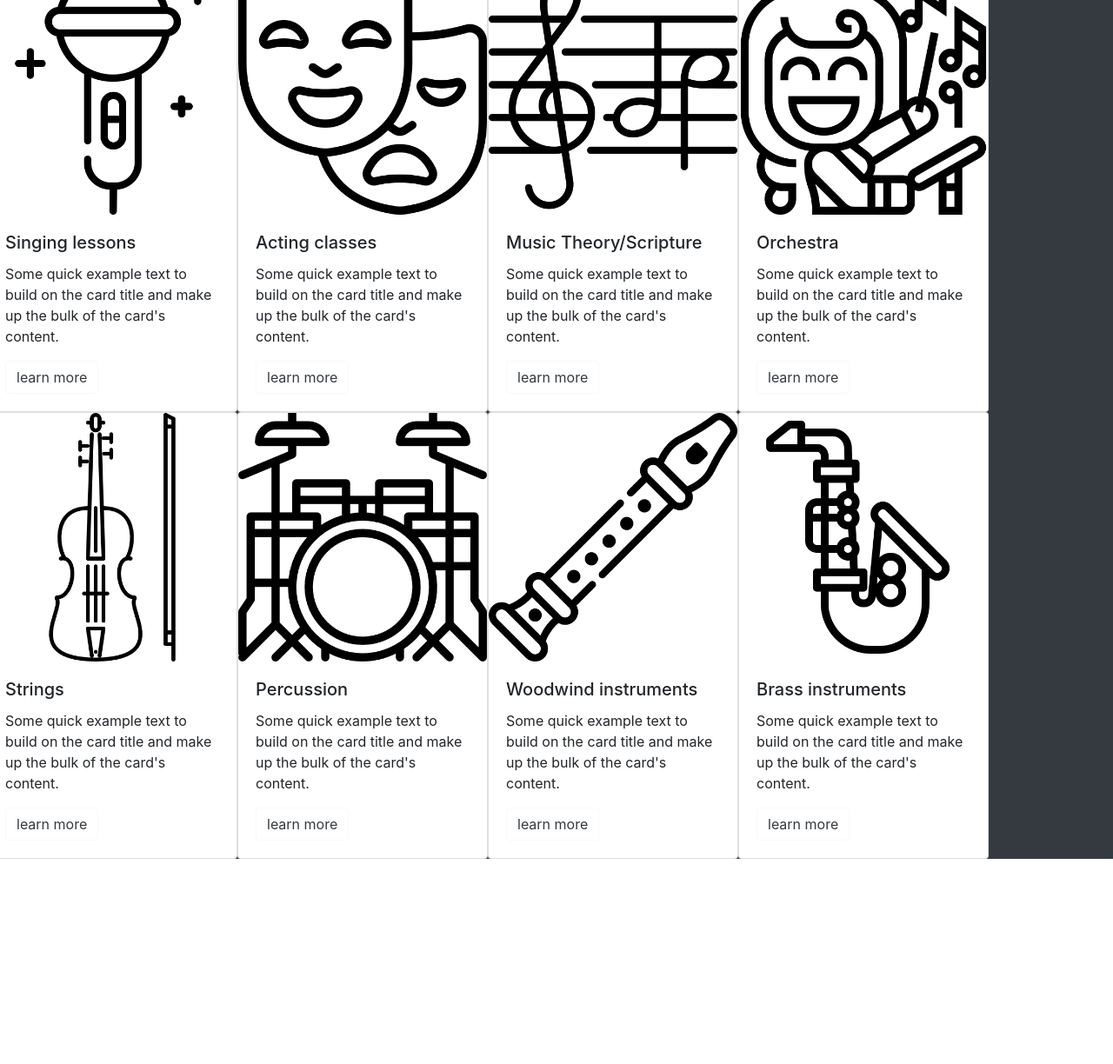
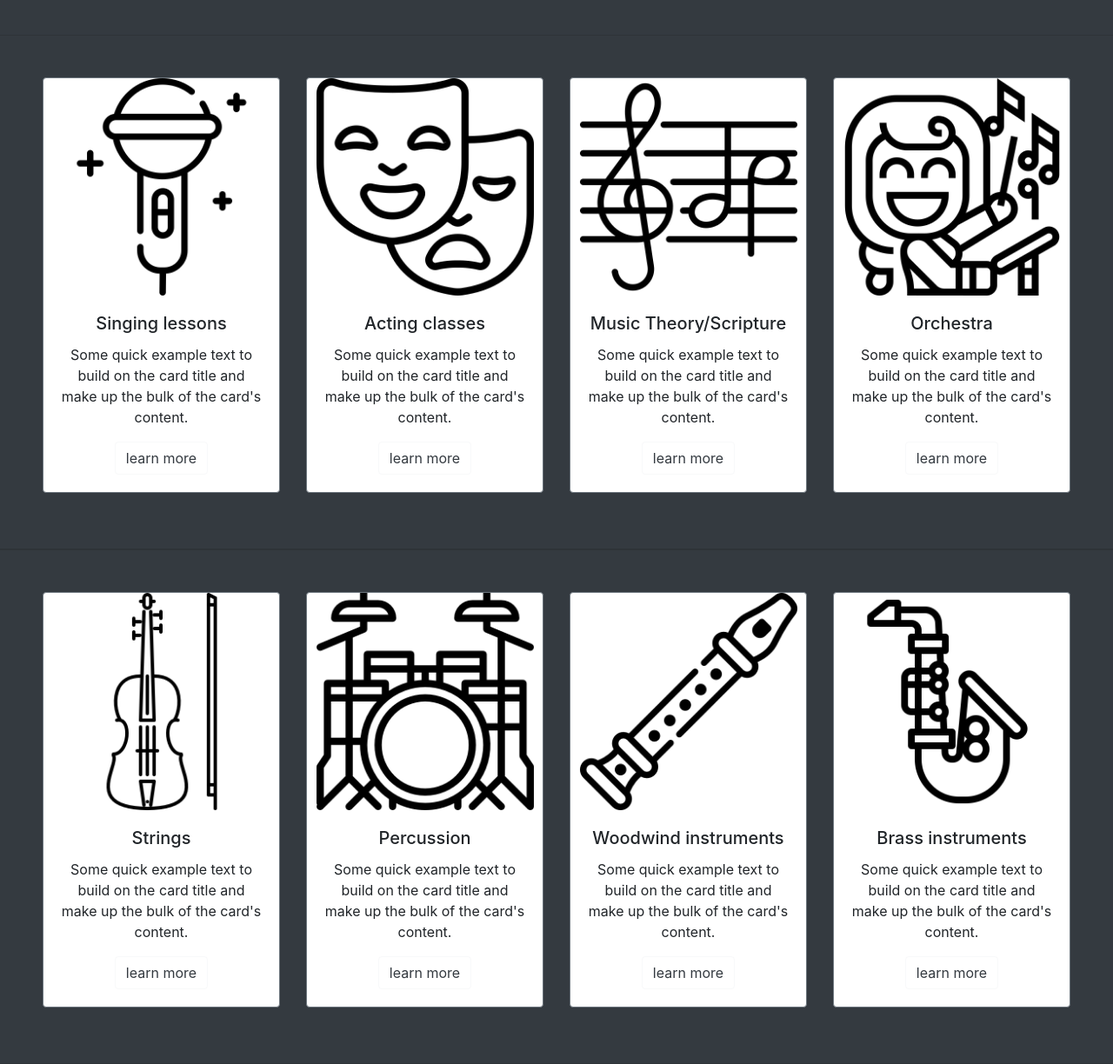
Before and after one commit to AnaisKabambi/css-framework, a plain HTML site: page grid-away.html in a window 1280 px wide. Shown: the part 96-1320 px from the top of the page at 87% size. Before the commit the page ends 1084 px from the top, so only its background shows below. Drawn offline with nearby package versions, Linux system fonts and the light colour scheme.

Commit message:
second commit

```diff
--- a/grid-away.html
+++ b/grid-away.html
@@ -6,7 +6,7 @@
     <link rel="stylesheet" href="https://stackpath.bootstrapcdn.com/bootstrap/4.3.1/css/bootstrap.min.css" integrity="sha384-ggOyR0iXCbMQv3Xipma34MD+dH/1fQ784/j6cY/iJTQUOhcWr7x9JvoRxT2MZw1T" crossorigin="anonymous">
 </head>
 <body>
-        <nav class="navbar navbar-expand-lg navbar-dark bg-dark">
+        <nav class="navbar navbar-expand-lg navbar-dark bg-dark p-5">
             <div class="container-fluid">
                 <a class="navbar-brand" href="#">Music Academy</a>
                 <button class="navbar-toggler" type="button" data-bs-toggle="collapse" data-bs-target="#navbarSupportedContent" aria-controls="navbarSupportedContent" aria-expanded="false" aria-label="Toggle navigation">
@@ -24,7 +24,7 @@
                             <a class="nav-link" href="https://www.dictionary.com/browse/contact">Contact</a>
                         </li>
                         <li class="nav-item dropdown">
-                            <a class="nav-link dropdown-toggle" href="#" id="navbarDropdown" role="button" data-bs-toggle="dropdown" aria-expanded="false">Teachers
+                            <a class="nav-link dropdown-toggle" href="file:///Users/anais1/Documents/School/2021-2022/1.The-Field/css-framework/grid-away.html" id="navbarDropdown" role="button" data-bs-toggle="dropdown" aria-expanded="false">Teachers
                             </a>
                             <ul class="dropdown-menu" aria-labelledby="navbarDropdown">
                                 <li><a class="dropdown-item" href="https://www.dictionary.com/browse/action">Action</a></li>
@@ -42,83 +42,82 @@
             </div>
         </nav>
 
-     <div class="row g-5 row-cols-2 row-cols-lg-5 g-2 g-lg-3 bg-dark text light">
-
-         <div class="card" style="width: 18rem;">
-             <img class="card-img-top" src="singing.png" alt="Microphone">
+     <div class="card-deck grid-gap bg-dark text light p-5 card text-center">
+         <div class="card border-secondary mb-3">
+             <img class="card-img-top mx-auto hoverable" src="singing.png" alt="Microphone" style="width:250px">
              <div class="card-body">
                  <h5 class="card-title">Singing lessons</h5>
                  <p class="card-text">Some quick example text to build on the card title and make up the bulk of the card's content.</p>
-                 <a href="#" class="btn btn-outline-light text-dark">learn more</a>
+                 <a href="https://www.dictionary.com/browse/singing" class="btn btn-outline-light text-dark mx-auto">learn more</a>
              </div>
          </div>
-
-         <div class="card" style="width: 18rem;">
-             <img class="card-img-top" src="acting.png" alt="Theatre masks">
+         <div class="card border-secondary mb-3">
+             <img class="card-img-top mx-auto" src="acting.png" alt="Theatre masks" style="width:250px">
              <div class="card-body">
                  <h5 class="card-title">Acting classes</h5>
                  <p class="card-text">Some quick example text to build on the card title and make up the bulk of the card's content.</p>
-                 <a href="#" class="btn btn-outline-light text-dark">learn more</a>
+                 <a href="https://www.dictionary.com/browse/acting" class="btn btn-outline-light text-dark">learn more</a>
              </div>
          </div>
-
-         <div class="card" style="width: 18rem;">
-             <img class="card-img-top" src="music.png" alt="Notes">
+         <div class="card border-secondary mb-3">
+             <img class="card-img-top mx-auto" src="music.png" alt="Notes" style="width:250px">
              <div class="card-body">
                  <h5 class="card-title">Music Theory/Scripture</h5>
                  <p class="card-text">Some quick example text to build on the card title and make up the bulk of the card's content.</p>
-                 <a href="#" class="btn btn-outline-light text-dark">learn more</a>
+                 <a href="https://www.dictionary.com/browse/music" class="btn btn-outline-light text-dark">learn more</a>
              </div>
          </div>
-
-        <div class="card" style="width: 18rem;">
-            <img class="card-img-top" src="orchestra.png" alt="Conductor">
+        <div class="card border-secondary mb-3">
+            <img class="card-img-top mx-auto" src="orchestra.png" alt="Conductor" style="width:250px">
             <div class="card-body">
                 <h5 class="card-title">Orchestra</h5>
                 <p class="card-text">Some quick example text to build on the card title and make up the bulk of the card's content.</p>
-                <a href="#" class="btn btn-outline-light text-dark">learn more</a>
+                <a href="https://www.dictionary.com/browse/orchestra" class="btn btn-outline-light text-dark">learn more</a>
             </div>
         </div>
+     </div>
 
-            <div class="card" style="width: 18rem;">
-                <img class="card-img-top" src="strings.png" alt="Violin">
+         <div class="card-deck grid-gap bg-dark text light p-5 card text-center">
+         <div class="card border-secondary mb-3">
+                <img class="card-img-top mx-auto" src="strings.png" alt="Violin" style="width:250px">
                 <div class="card-body">
                     <h5 class="card-title">Strings</h5>
                     <p class="card-text">Some quick example text to build on the card title and make up the bulk of the card's content.</p>
-                    <a href="#" class="btn btn-outline-light text-dark">learn more</a>
+                    <a href="https://www.dictionary.com/browse/strings" class="btn btn-outline-light text-dark">learn more</a>
                 </div>
             </div>
 
 
-         <div class="card" style="width: 18rem;">
-             <img class="card-img-top" src="percussion.png" alt="Drums">
+         <div class="card border-secondary mb-3">
+             <img class="card-img-top mx-auto" src="percussion.png" alt="Drums" style="width:250px">
              <div class="card-body">
                  <h5 class="card-title">Percussion</h5>
                  <p class="card-text">Some quick example text to build on the card title and make up the bulk of the card's content.</p>
-                 <a href="#" class="btn btn-outline-light text-dark">learn more</a>
+                 <a href="https://www.dictionary.com/browse/percussion" class="btn btn-outline-light text-dark">learn more</a>
              </div>
          </div>
 
 
-         <div class="card" style="width: 18rem;">
-             <img class="card-img-top" src="woodwinds.png" alt="Flute">
+         <div class="card border-secondary mb-3">
+             <img class="card-img-top mx-auto" src="woodwinds.png" alt="Flute" style="width:250px">
              <div class="card-body">
                  <h5 class="card-title">Woodwind instruments</h5>
                  <p class="card-text">Some quick example text to build on the card title and make up the bulk of the card's content.</p>
-                 <a href="#" class="btn btn-outline-light text-dark">learn more</a>
+                 <a href="https://www.dictionary.com/browse/woodwind" class="btn btn-outline-light text-dark">learn more</a>
              </div>
          </div>
 
-         <div class="card" style="width: 18rem;">
-             <img class="card-img-top" src="brass.png" alt="Saxophone">
+         <div class="card border-secondary mb-3">
+             <img class="card-img-top mx-auto" src="brass.png" alt="Saxophone" style="width:250px">
              <div class="card-body">
                  <h5 class="card-title">Brass instruments</h5>
                  <p class="card-text">Some quick example text to build on the card title and make up the bulk of the card's content.</p>
-                 <a href="#" class="btn btn-outline-light text-dark">learn more</a>
+                 <a href="https://www.dictionary.com/browse/brass-instrument" class="btn btn-outline-light text-dark">learn more</a>
              </div>
          </div>
         </div>
     </div>
 
+
 </body>
 </html>
```
